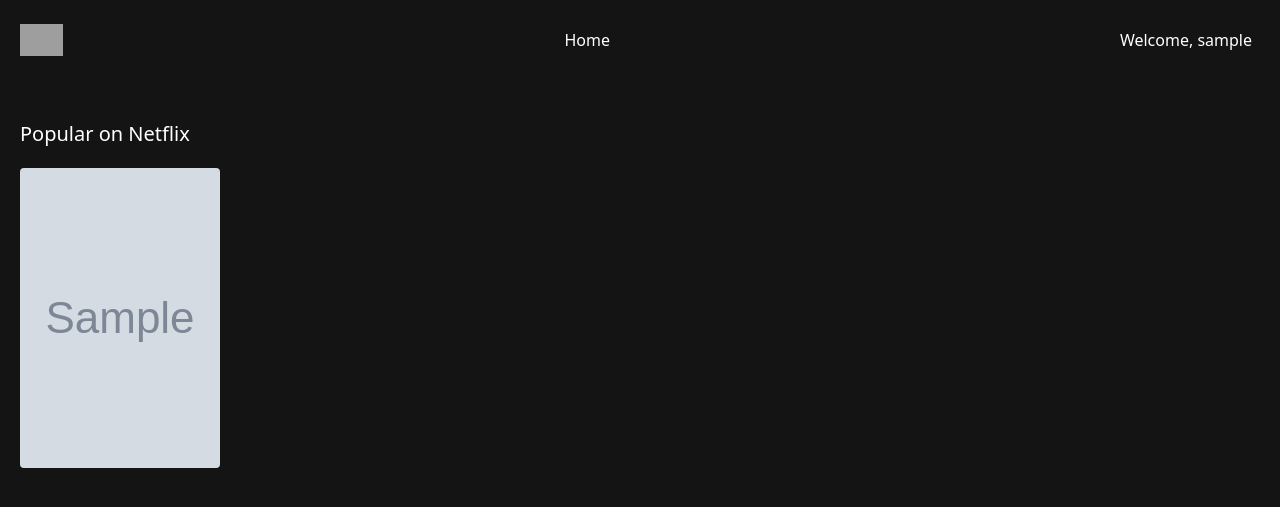
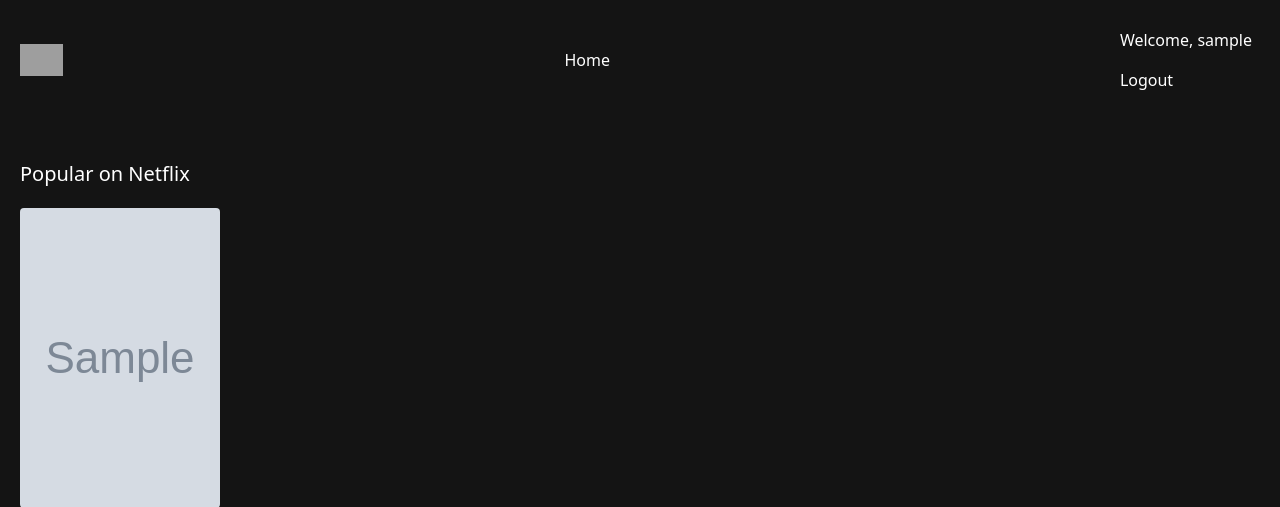
Before and after one commit to vbabua/Netflix, a Django app: page / in a window 1280 px wide. Shown: the top 507 px of the page. Run offline with Django 5.2, Linux system fonts and the light colour scheme; a user stored in the database is signed in; tables that the repository leaves empty hold one stand-in row (values such as "Sample post"); grey boxes marked "Sample" are stand-in pictures; grey boxes are pictures that could not be loaded.

Commit message:
feat: Implement enhanced logout functionality
- Updated `core/views.py` to include a logout view that handles user session termination securely.
- Modified `core/urls.py` to add a URL pattern for the logout route, ensuring easy navigation and access control.
- Adjusted `templates/index.html` and templates/movie.html to include a logout button or link, improving user experience by providing a straightforward way for users to end their session.

```diff
--- a/netflix/core/urls.py
+++ b/netflix/core/urls.py
@@ -20,4 +20,8 @@ urlpatterns = [
     # Define a URL pattern for individual movie details.
     # When "/movie/<str:pk>/" is accessed, Django will execute the views.movie function, passing the 'pk' as a parameter.
     path('movie/<str:pk>/', views.movie, name='movie'),
+
+    # Define a URL pattern for the 'logout' path.
+    # When "/logout" is accessed, Django will execute the views.logout function, allowing users to log out.
+    path('logout', views.logout, name='logout'),
 ]
--- a/netflix/core/views.py
+++ b/netflix/core/views.py
@@ -99,3 +99,11 @@ def movie(request, pk):
     }
     # Rendering the movie.html template, passing in the movie details
     return render(request, 'movie.html', context)
+
+# View function to handle the logout
+@login_required(login_url = 'login')
+def logout(request):
+    # Log out the current user
+    auth.logout(request)
+    # Redirect to the login page after successfully logging out
+    return redirect('login')
--- a/netflix/templates/index.html
+++ b/netflix/templates/index.html
@@ -24,9 +24,13 @@
             <span><a href="/">Home</a></span>
         </nav>
 
-        <!-- User Welcome Message -->
-        <div class="relative">
-            <a href="#" class="block p-2">Welcome, {{ user.username }}</a>
+        <div class="flex space-x-5 items-center">
+            <div class="relative">
+                <!-- User Welcome Message -->
+                <a href="#" class="block p-2">Welcome, {{user.username}}</a>
+                <!--Logout-->
+                <a href="/logout" class="block p-2">Logout</a>
+            </div>
         </div>
     </header>
 
--- a/netflix/templates/movie.html
+++ b/netflix/templates/movie.html
@@ -24,10 +24,9 @@
             <span>Films</span>
             <span>New & Popular</span>
         </nav>
-        <!-- Search bar and logout button -->
+
         <div class="flex space-x-5 items-center">
-            <input type="search" placeholder="Search" class="bg-gray-700 p-2 rounded">
-            <button class="bg-red-600 text-white p-2 rounded hover:bg-red-500">Search</button>
+             <!-- Logout button -->
             <a href="#" class="block p-2">Logout</a>
         </div>
     </header>
```
